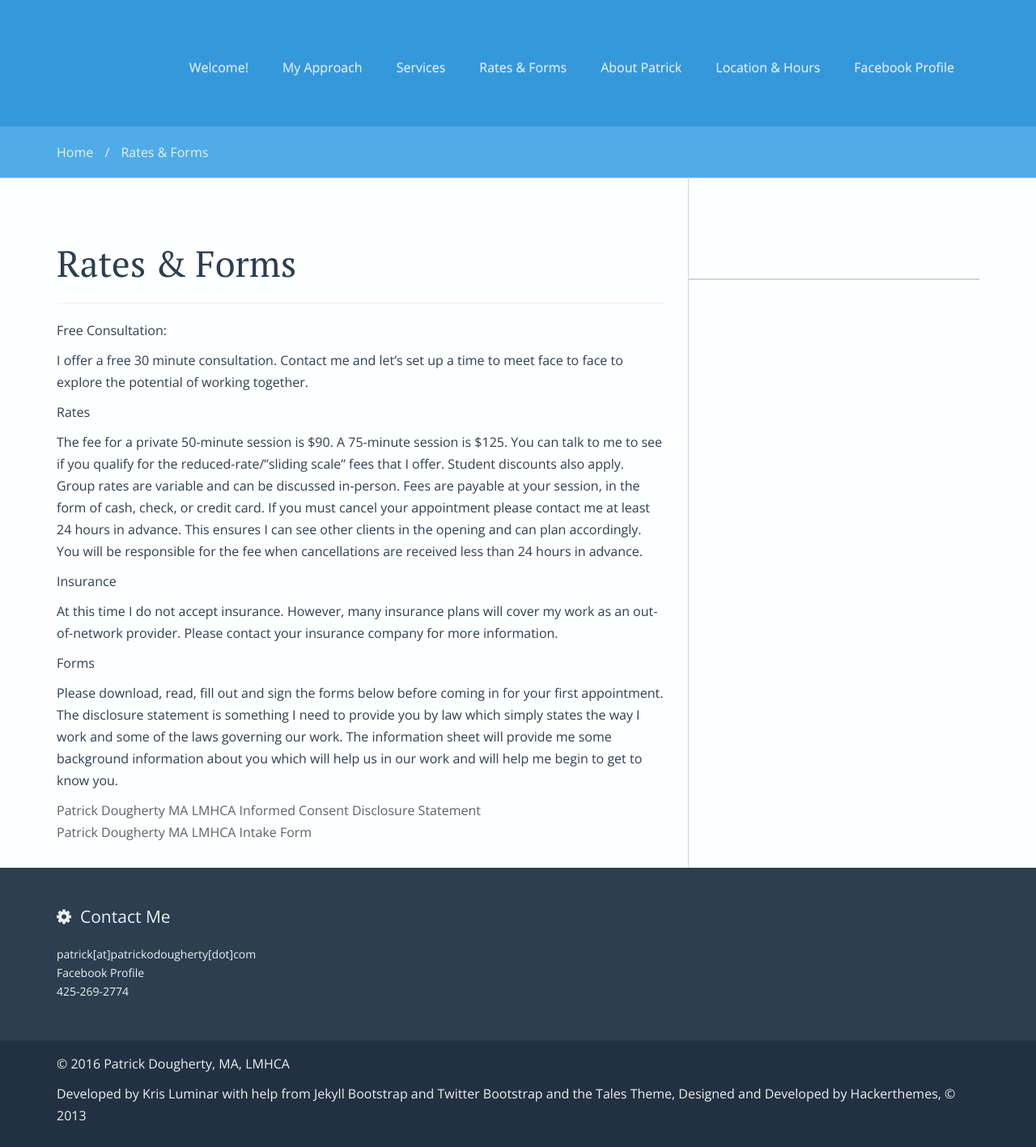
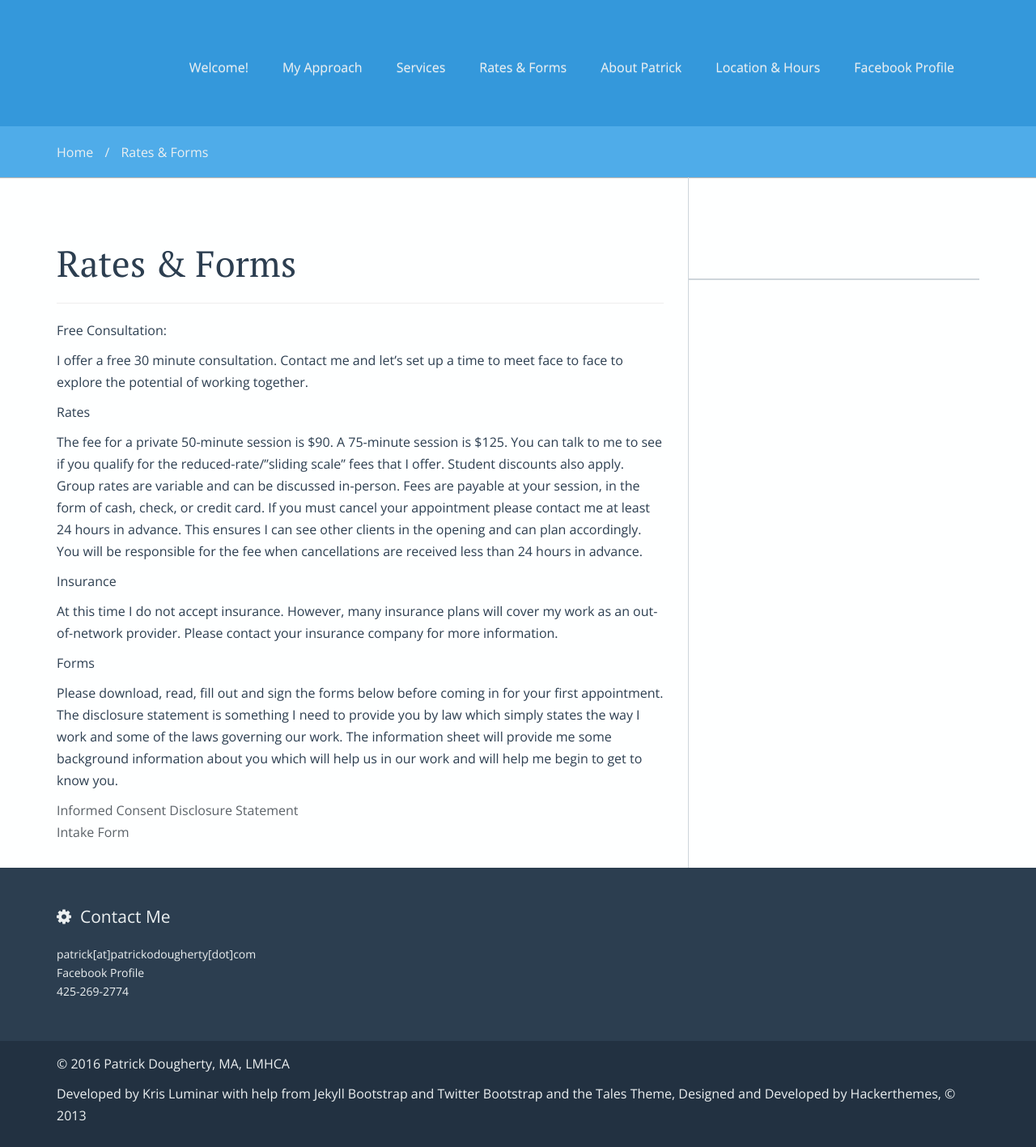
Before and after one commit to Patrick-Dougherty/patrick-dougherty.github.com, a Jekyll site: the page built from rates_and_forms/index.md, in a window 1280 px wide. Shown: the whole page at 81% size. Built offline with Jekyll 4.4.1, drawn with Linux system fonts in a browser that asks for light colours; nearby versions of some CDN libraries.

Commit message:
Update index.md

```diff
--- a/rates_and_forms/index.md
+++ b/rates_and_forms/index.md
@@ -25,5 +25,5 @@
 
 Please download, read, fill out and sign the forms below before coming in for your first appointment. The disclosure statement is something I need to provide you by law which simply states the way I work and some of the laws governing our work. The information sheet will provide me some background information about you which will help us in our work and will help me begin to get to know you.
 
-[Patrick Dougherty MA LMHCA Informed Consent Disclosure Statement](Patrick Dougherty MA LMHC Informed Consent Disclosure Statement.pdf)<br />
-[Patrick Dougherty MA LMHCA Intake Form](Patrick Dougherty MA LMHC Intake Form.pdf)<br />
+[Informed Consent Disclosure Statement](Patrick Dougherty MA LMHC Informed Consent Disclosure Statement.pdf)<br />
+[Intake Form](Patrick Dougherty MA LMHC Intake Form.pdf)<br />
```
